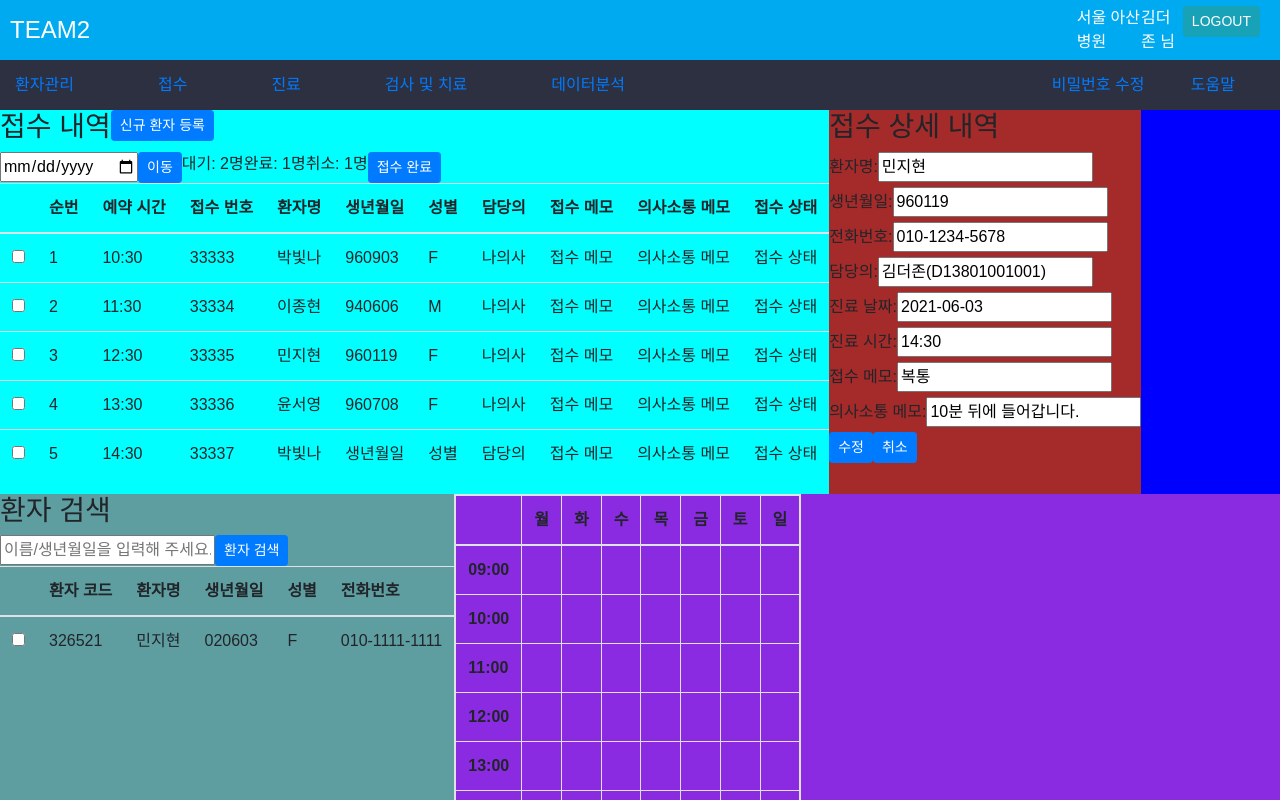
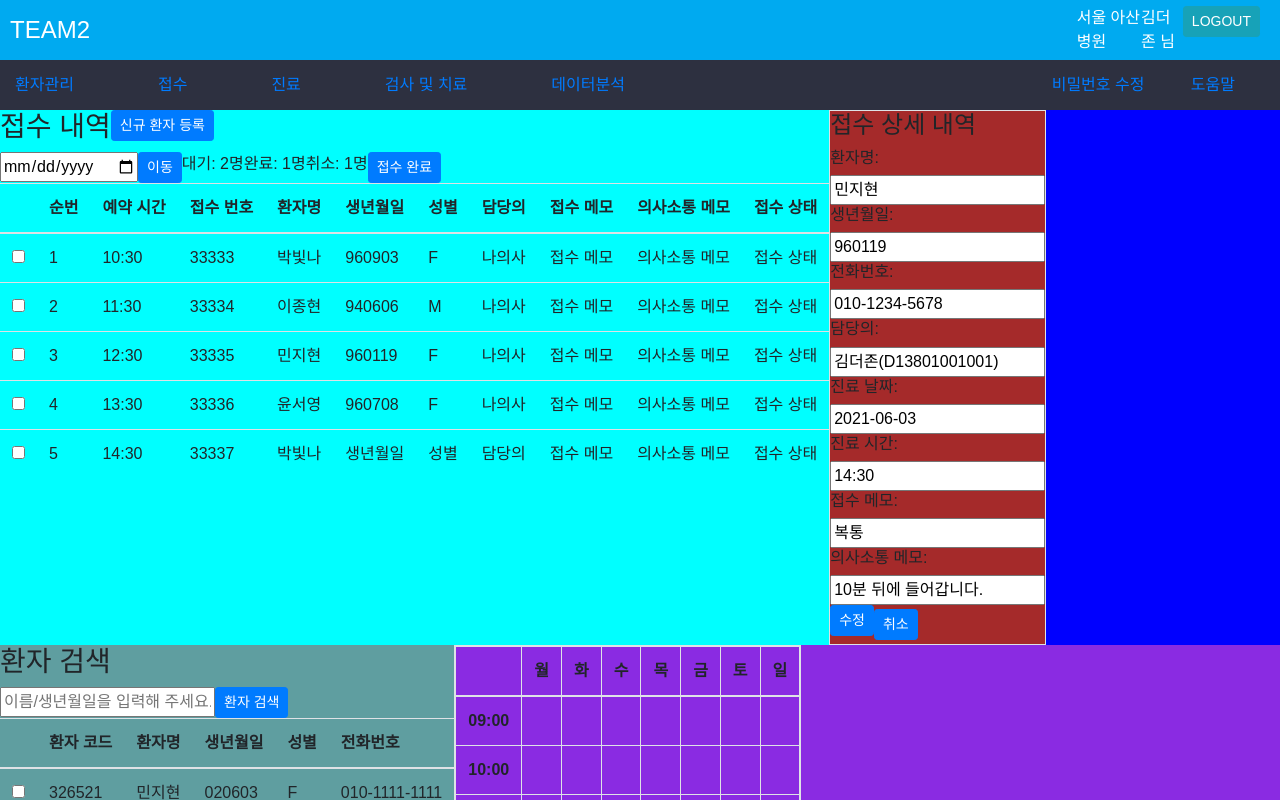
Before and after one commit to JongHyun94/Final_Team2_FrontEnd, a React (Create React App) app: page /Register in a window 1280 px wide. Shown: the top 800 px of the page. Built offline with nearby package versions, Linux system fonts and the light colour scheme.

Commit message:
[update] 접수 상세보기 화면구성

```diff
--- a/src/views/Register/RegisterRead.js
+++ b/src/views/Register/RegisterRead.js
@@ -1,52 +1,84 @@
 function RegisterRead(props) {
   return (
-    <div className="RegisterRead">
+    <div className="border">
       {/* 상단 메뉴 이름 */}
-      <div>
-        <h3>접수 상세 내역</h3>
+      <div className="RegisterRead_header">
+        <h4>접수 상세 내역</h4>
       </div>
       {/* 하단 내용 */}
-      <div>
+      <div className="RegisterRead_content">
         {/* 접수 상세 내역 내용 */}
-        <div>
+        <div className="RegisterRead_content_form">
           <form>
-            <div>
-              <label>환자명:</label>
-              <input type="text" value="민지현"/>
+            <div className="RegisterRead_content_list">
+              <div className="RegisterRead_content_list_label">
+                <h6>환자명:</h6>
+              </div>
+              <div className="RegisterRead_content_list_input">
+                <input type="text" value="민지현" />
+              </div>
             </div>
-            <div>
-              <label>생년월일:</label>
-              <input type="text" value="960119"/>
+            <div className="RegisterRead_content_list">
+              <div className="RegisterRead_content_list_label">
+                <h6>생년월일:</h6>
+              </div>
+              <div className="RegisterRead_content_list_input">
+                <input type="text" value="960119" />
+              </div>
             </div>
-            <div>
-              <label>전화번호:</label>
-              <input type="text" value="010-1234-5678"/>
+            <div className="RegisterRead_content_list">
+              <div className="RegisterRead_content_list_label">
+                <h6>전화번호:</h6>
+              </div>
+              <div className="RegisterRead_content_list_input">
+                <input type="text" value="010-1234-5678" />
+              </div>
             </div>
-            <div>
-              <label>담당의:</label>
-              <input type="text" value="김더존(D13801001001)"/>
+            <div className="RegisterRead_content_list">
+              <div className="RegisterRead_content_list_label">
+                <h6>담당의:</h6>
+              </div>
+              <div className="RegisterRead_content_list_input">
+                <input type="text" value="김더존(D13801001001)" />
+              </div>
             </div>
-            <div>
-              <label>진료 날짜:</label>
-              <input type="text" value="2021-06-03"/>
+            <div className="RegisterRead_content_list">
+              <div className="RegisterRead_content_list_label">
+                <h6>진료 날짜:</h6>
+              </div>
+              <div className="RegisterRead_content_list_input">
+                <input type="text" value="2021-06-03" />
+              </div>
             </div>
-            <div>
-              <label>진료 시간:</label>
-              <input type="text" value="14:30"/>
+            <div className="RegisterRead_content_list">
+              <div className="RegisterRead_content_list_label">
+                <h6>진료 시간:</h6>
+              </div>
+              <div className="RegisterRead_content_list_input">
+                <input type="text" value="14:30" />
+              </div>
             </div>
-            <div>
-              <label>접수 메모:</label>
-              <input type="text" value="복통"/>
+            <div className="RegisterRead_content_list">
+              <div className="RegisterRead_content_list_label">
+                <h6>접수 메모:</h6>
+              </div>
+              <div className="RegisterRead_content_list_input">
+                <input type="text" value="복통" />
+              </div>
             </div>
-            <div>
-              <label>의사소통 메모:</label>
-              <input type="text" value="10분 뒤에 들어갑니다."/>
+            <div className="RegisterRead_content_list">
+              <div className="RegisterRead_content_list_label">
+                <h6>의사소통 메모:</h6>
+              </div>
+              <div className="RegisterRead_content_list_input">
+                <input type="text" value="10분 뒤에 들어갑니다." />
+              </div>
             </div>
           </form>
         </div>
         {/* 수정 취소 버튼 */}
-        <div>
-          <button className="btn btn-primary btn-sm">수정</button>
+        <div className="RegisterRead_content_button">
+          <button className="btn btn-primary btn-sm mb-2">수정</button>
           <button className="btn btn-primary btn-sm">취소</button>
         </div>
       </div>
```
